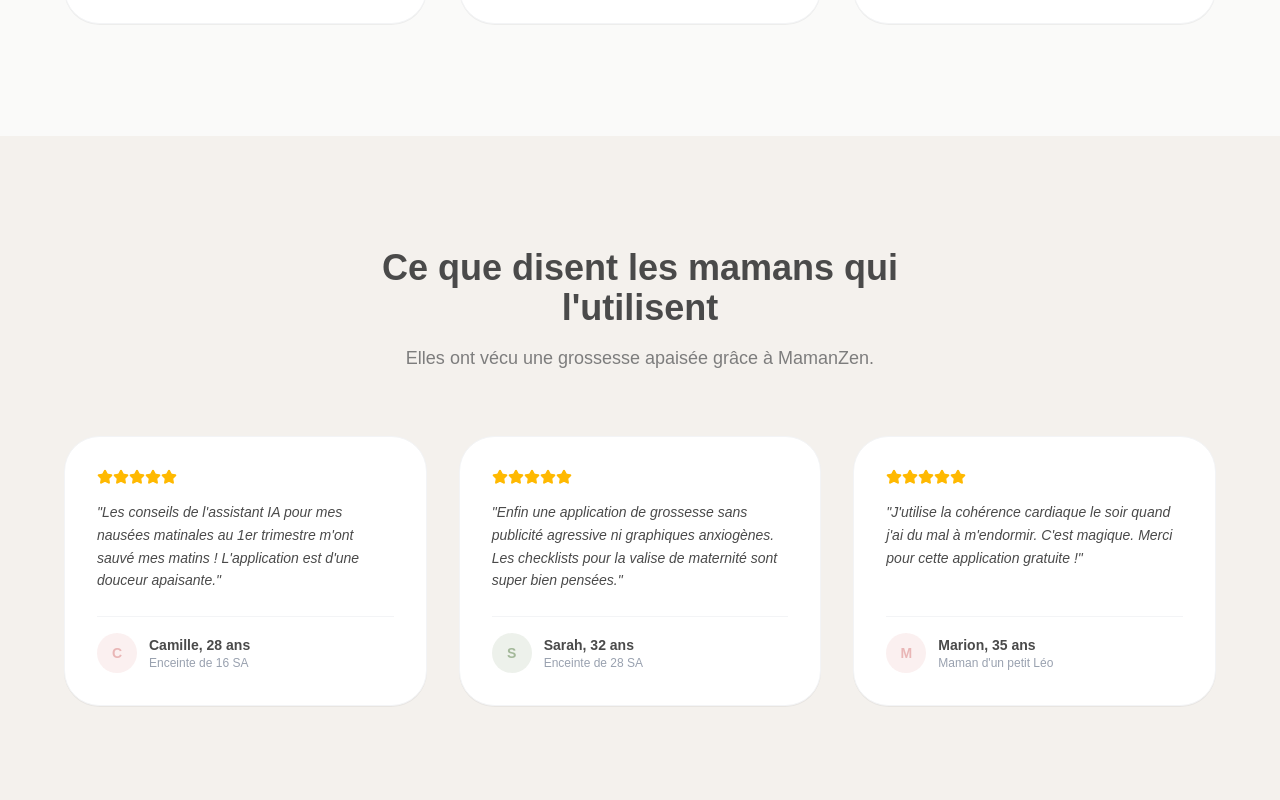
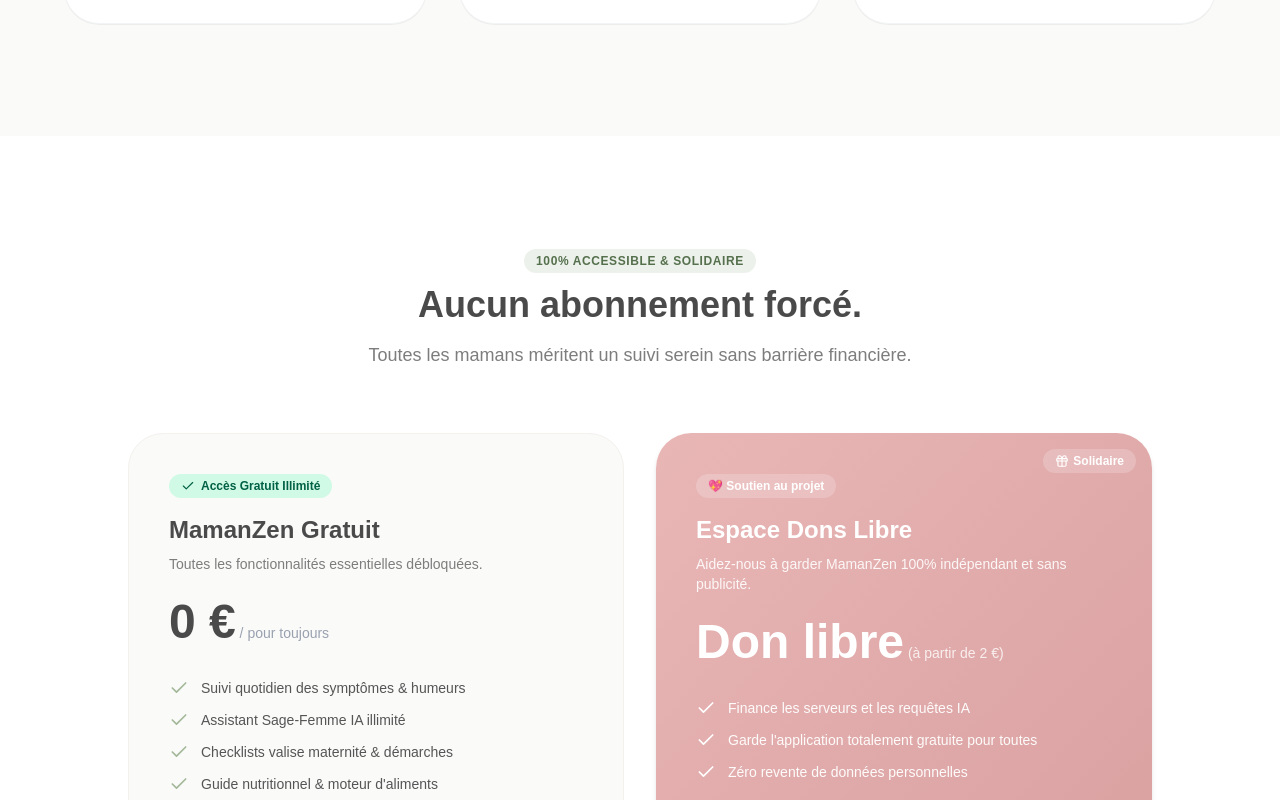
Before and after one commit to willgwld/maman, a React (Vite) app: page /landing in a window 1280 px wide. Shown: the part 2820-3620 px from the top of the page. Built offline with nearby package versions, Linux system fonts and the light colour scheme; no server answers.

Commit message:
P1: hydratation Supabase, favoris Supabase, retrait faux temoignages

```diff
--- a/src/lib/apiClient.ts
+++ b/src/lib/apiClient.ts
@@ -265,6 +265,112 @@
   return data.url;
 }
 
+// ==========================================
+// 6. HYDRATION
+// ==========================================
+
+export async function fetchTodayHydration(): Promise<number> {
+  const uid = await getCurrentUserId();
+  if (!uid) return 0;
+
+  const todayStr = new Date().toLocaleDateString("fr-FR", {
+    weekday: "long",
+    day: "numeric",
+    month: "long"
+  });
+
+  const { data, error } = await supabase
+    .from("symptom_logs")
+    .select("water_ml")
+    .eq("user_id", uid)
+    .eq("date", todayStr)
+    .maybeSingle();
+
+  if (error || !data) return 0;
+  return data.water_ml || 0;
+}
+
+export async function saveHydrationCount(glasses: number): Promise<void> {
+  const uid = await getCurrentUserId();
+  if (!uid) throw new Error("No authenticated user");
+
+  const todayStr = new Date().toLocaleDateString("fr-FR", {
+    weekday: "long",
+    day: "numeric",
+    month: "long"
+  });
+
+  const { data: existing } = await supabase
+    .from("symptom_logs")
+    .select("id")
+    .eq("user_id", uid)
+    .eq("date", todayStr)
+    .maybeSingle();
+
+  if (existing) {
+    const { error } = await supabase
+      .from("symptom_logs")
+      .update({ water_ml: glasses })
+      .eq("id", existing.id);
+    if (error) throw error;
+  } else {
+    const { error } = await supabase
+      .from("symptom_logs")
+      .insert({
+        user_id: uid,
+        date: todayStr,
+        water_ml: glasses,
+        mood: "okay",
+        energy_level: 2,
+        symptoms: [],
+        notes: "",
+      });
+    if (error) throw error;
+  }
+}
+
+// ==========================================
+// 7. FAVORITE WEEKS
+// ==========================================
+
+export async function fetchFavoriteWeeks(): Promise<number[]> {
+  const uid = await getCurrentUserId();
+  if (!uid) return [];
+
+  const { data, error } = await supabase
+    .from("favorite_weeks")
+    .select("week_number")
+    .eq("user_id", uid);
+
+  if (error || !data) return [];
+  return data.map((row: any) => row.week_number);
+}
+
+export async function toggleFavoriteWeek(weekNumber: number): Promise<void> {
+  const uid = await getCurrentUserId();
+  if (!uid) throw new Error("No authenticated user");
+
+  const { data: existing } = await supabase
+    .from("favorite_weeks")
+    .select("id")
+    .eq("user_id", uid)
+    .eq("week_number", weekNumber)
+    .maybeSingle();
+
+  if (existing) {
+    const { error } = await supabase
+      .from("favorite_weeks")
+      .delete()
+      .eq("id", existing.id);
+    if (error) throw error;
+  } else {
+    const { error } = await supabase
+      .from("favorite_weeks")
+      .insert({ user_id: uid, week_number: weekNumber });
+    if (error) throw error;
+  }
+}
+
 export async function verifyGoogleUserToken(accessToken: string): Promise<any> {
   const { data, error } = await supabase.auth.getUser(accessToken);
   if (error || !data?.user) return null;
--- a/src/pages/Landing.tsx
+++ b/src/pages/Landing.tsx
@@ -432,81 +432,6 @@
       </section>
 
       {/* Testimonials */}
-      <section className="py-20 sm:py-28 bg-[#F4F1ED] px-4 sm:px-6">
-        <div className="max-w-6xl mx-auto">
-          <div className="text-center max-w-2xl mx-auto mb-16">
-            <h2 className="text-3xl sm:text-4xl font-bold text-[#4A4A4A] mb-4">
-              Ce que disent les mamans qui l'utilisent
-            </h2>
-            <p className="text-[#7D7D7D] text-base sm:text-lg">
-              Elles ont vécu une grossesse apaisée grâce à MamanZen.
-            </p>
-          </div>
-
-          <div className="grid md:grid-cols-3 gap-6 sm:gap-8">
-            <div className="bg-white p-8 rounded-3xl shadow-2xs border border-gray-100 flex flex-col justify-between">
-              <div>
-                <div className="flex text-amber-400 mb-4">
-                  {[...Array(5)].map((_, i) => <Star key={i} className="w-4 h-4 fill-current" />)}
-                </div>
-                <p className="text-[#4A4A4A] italic text-sm leading-relaxed mb-6">
-                  "Les conseils de l'assistant IA pour mes nausées matinales au 1er trimestre m'ont sauvé mes matins ! L'application est d'une douceur apaisante."
-                </p>
-              </div>
-              <div className="flex items-center gap-3 pt-4 border-t border-gray-100">
-                <div className="w-10 h-10 bg-[#E9B6B6]/20 rounded-full flex items-center justify-center font-bold text-[#E9B6B6] text-sm">
-                  C
-                </div>
-                <div>
-                  <p className="font-bold text-sm text-[#4A4A4A]">Camille, 28 ans</p>
-                  <p className="text-xs text-gray-400">Enceinte de 16 SA</p>
-                </div>
-              </div>
-            </div>
-
-            <div className="bg-white p-8 rounded-3xl shadow-2xs border border-gray-100 flex flex-col justify-between">
-              <div>
-                <div className="flex text-amber-400 mb-4">
-                  {[...Array(5)].map((_, i) => <Star key={i} className="w-4 h-4 fill-current" />)}
-                </div>
-                <p className="text-[#4A4A4A] italic text-sm leading-relaxed mb-6">
-                  "Enfin une application de grossesse sans publicité agressive ni graphiques anxiogènes. Les checklists pour la valise de maternité sont super bien pensées."
-                </p>
-              </div>
-              <div className="flex items-center gap-3 pt-4 border-t border-gray-100">
-                <div className="w-10 h-10 bg-[#A3B899]/20 rounded-full flex items-center justify-center font-bold text-[#A3B899] text-sm">
-                  S
-                </div>
-                <div>
-                  <p className="font-bold text-sm text-[#4A4A4A]">Sarah, 32 ans</p>
-                  <p className="text-xs text-gray-400">Enceinte de 28 SA</p>
-                </div>
-              </div>
-            </div>
-
-            <div className="bg-white p-8 rounded-3xl shadow-2xs border border-gray-100 flex flex-col justify-between">
-              <div>
-                <div className="flex text-amber-400 mb-4">
-                  {[...Array(5)].map((_, i) => <Star key={i} className="w-4 h-4 fill-current" />)}
-                </div>
-                <p className="text-[#4A4A4A] italic text-sm leading-relaxed mb-6">
-                  "J'utilise la cohérence cardiaque le soir quand j'ai du mal à m'endormir. C'est magique. Merci pour cette application gratuite !"
-                </p>
-              </div>
-              <div className="flex items-center gap-3 pt-4 border-t border-gray-100">
-                <div className="w-10 h-10 bg-[#E9B6B6]/20 rounded-full flex items-center justify-center font-bold text-[#E9B6B6] text-sm">
-                  M
-                </div>
-                <div>
-                  <p className="font-bold text-sm text-[#4A4A4A]">Marion, 35 ans</p>
-                  <p className="text-xs text-gray-400">Maman d'un petit Léo</p>
-                </div>
-              </div>
-            </div>
-          </div>
-        </div>
-      </section>
-
       {/* Pricing / Free Model & Donations */}
       <section id="pricing" className="py-20 sm:py-28 bg-white px-4 sm:px-6">
         <div className="max-w-5xl mx-auto">
--- a/src/pages/Nutrition.tsx
+++ b/src/pages/Nutrition.tsx
@@ -4,6 +4,7 @@
 import { Button } from "@/components/ui/button";
 import { Progress } from "@/components/ui/progress";
 import { MedicalDisclaimerBanner } from "@/components/MedicalDisclaimer";
+import { fetchTodayHydration, saveHydrationCount } from "@/lib/apiClient";
 
 interface Recipe {
   id: string;
@@ -209,14 +210,13 @@
   const [activeRecipe, setActiveRecipe] = useState<Recipe | null>(null);
 
   useEffect(() => {
-    const saved = localStorage.getItem("mamanzen_water");
-    if (saved) setGlasses(parseInt(saved, 10));
+    fetchTodayHydration().then(setGlasses);
   }, []);
 
-  const addGlass = () => {
+  const addGlass = async () => {
     const newAmount = Math.min(glasses + 1, 8);
     setGlasses(newAmount);
-    localStorage.setItem("mamanzen_water", newAmount.toString());
+    await saveHydrationCount(newAmount);
   };
 
   const volume = (glasses * 0.25).toFixed(1);
--- a/src/pages/Tracker.tsx
+++ b/src/pages/Tracker.tsx
@@ -96,15 +96,9 @@
         day: "numeric",
         month: "long"
       });
-      const todayKey = new Date().toISOString().split('T')[0];
-
       const todayLog = (fetched as any[]).find((l) => l.date === todayStr);
-      const localHydration = localStorage.getItem("mamanzen_hydration_" + todayKey);
-
       if (todayLog && typeof todayLog.hydration === 'number') {
         setWaterGlasses(todayLog.hydration);
-      } else if (localHydration !== null) {
-        setWaterGlasses(parseInt(localHydration, 10) || 0);
       }
     };
     loadLogs();
@@ -113,8 +107,6 @@
   const updateHydration = (count: number) => {
     const clamped = Math.max(0, Math.min(count, 16));
     setWaterGlasses(clamped);
-    const todayKey = new Date().toISOString().split('T')[0];
-    localStorage.setItem("mamanzen_hydration_" + todayKey, String(clamped));
   };
 
   const toggleSymptom = (s: string) => {
--- a/src/pages/Weekly.tsx
+++ b/src/pages/Weekly.tsx
@@ -22,6 +22,7 @@
 import { Card, CardContent } from "@/components/ui/card";
 import { Button } from "@/components/ui/button";
 import { getWeeklyInfo, WEEKLY_DATA, WeeklyInfo } from "@/lib/pregnancy";
+import { fetchFavoriteWeeks, toggleFavoriteWeek } from "@/lib/apiClient";
 
 export default function Weekly() {
   // Calculated or stored user's week
@@ -52,11 +53,8 @@
         setCurrentWeek(calculated);
       }
 
-      // Load favorites
-      const savedFavs = localStorage.getItem("mamanzen_favorite_weeks");
-      if (savedFavs) {
-        setFavorites(JSON.parse(savedFavs));
-      }
+      // Load favorites from Supabase
+      fetchFavoriteWeeks().then(setFavorites);
 
       // Check tracker logs for personalized message
       const savedHistory = localStorage.getItem("mamanzen_tracker_history");
@@ -79,12 +77,12 @@
   const prevWeek = () => setCurrentWeek((w) => Math.max(1, w - 1));
   const nextWeek = () => setCurrentWeek((w) => Math.min(40, w + 1));
 
-  const toggleFavorite = (weekNum: number) => {
+  const toggleFavorite = async (weekNum: number) => {
     const updated = favorites.includes(weekNum)
       ? favorites.filter((f) => f !== weekNum)
       : [...favorites, weekNum];
     setFavorites(updated);
-    localStorage.setItem("mamanzen_favorite_weeks", JSON.stringify(updated));
+    await toggleFavoriteWeek(weekNum);
   };
 
   const isFavorite = favorites.includes(currentWeek);
```
Also changed, not shown: 1 other file (tests, documents, lock files or other folders).
